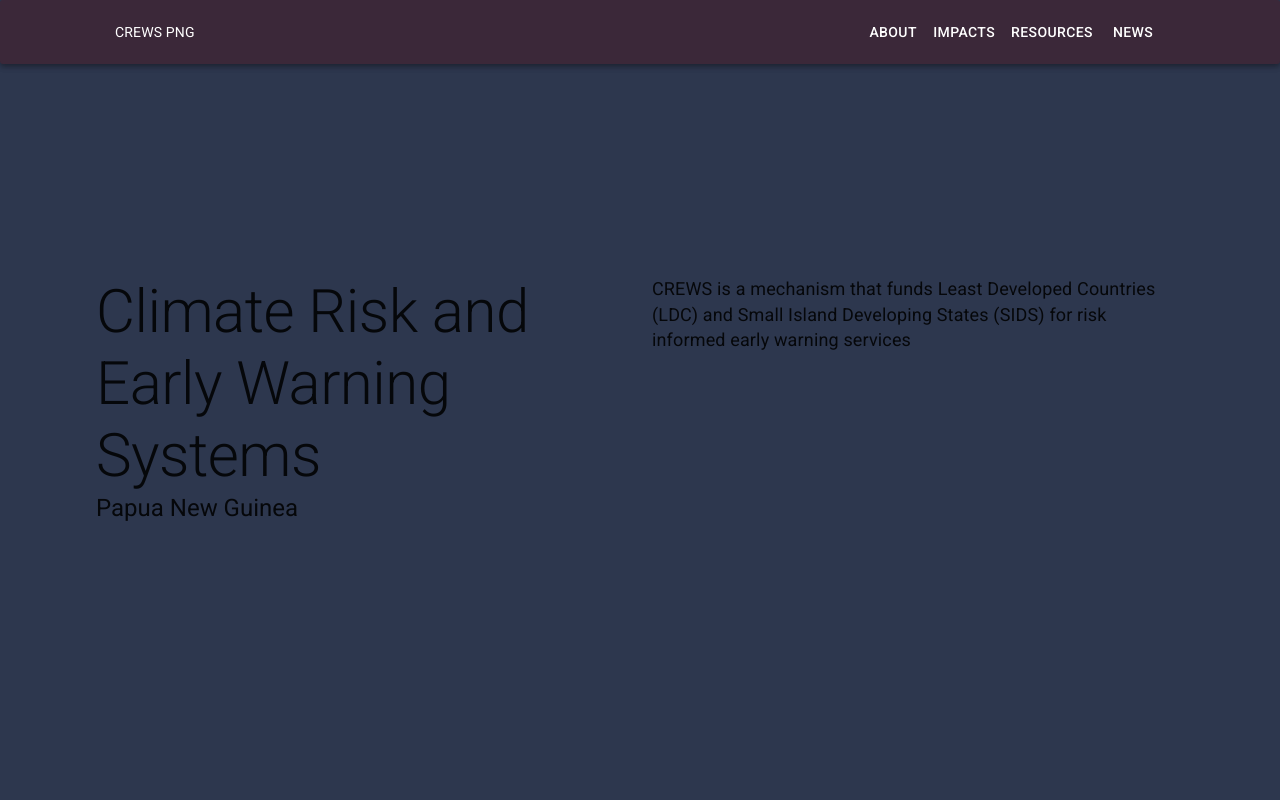
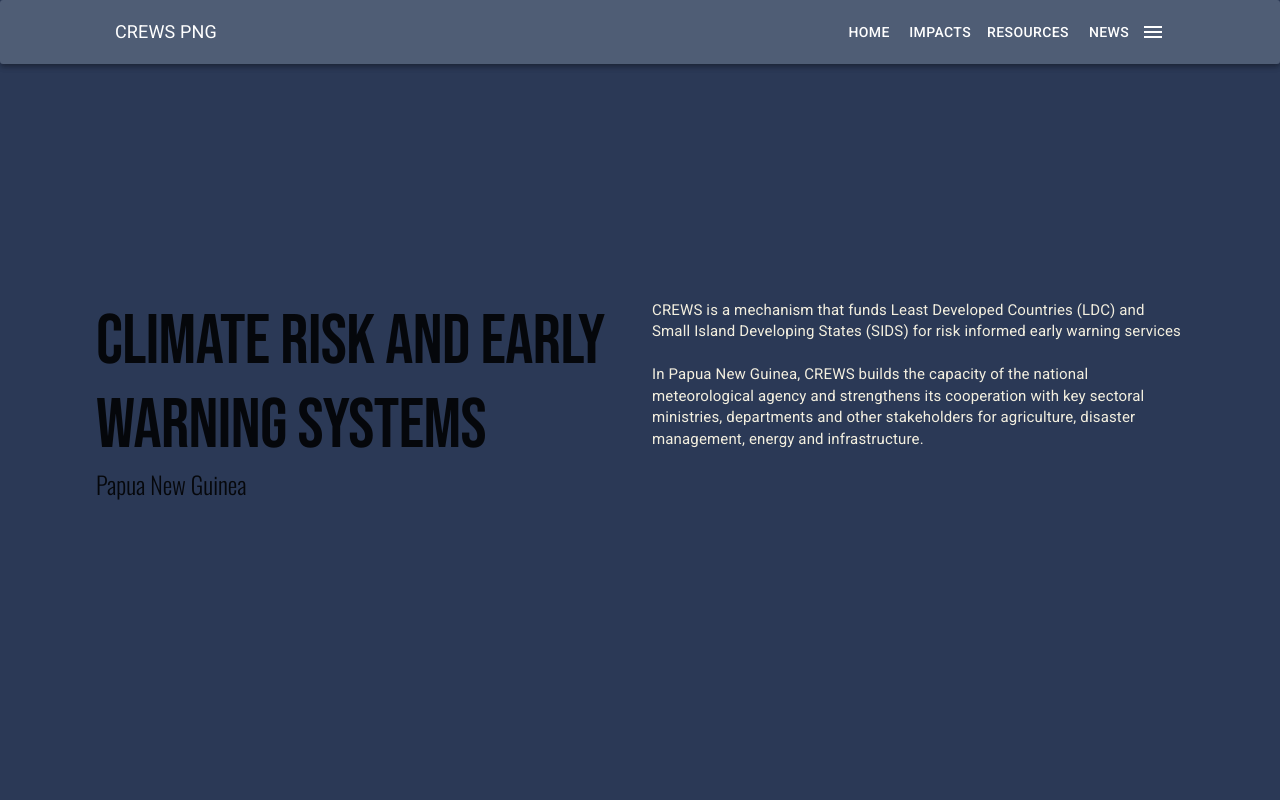
Before and after one commit to nyte75/crews_png, a React (Create React App) app: page / in a window 1280 px wide. Shown: the top 800 px of the page. Built offline with nearby package versions, Linux system fonts and the light colour scheme.

Commit message:
react routing + layout

```diff
--- a/public/index.html
+++ b/public/index.html
@@ -13,8 +13,9 @@
     <link rel="manifest" href="%PUBLIC_URL%/manifest.json" />
     <link rel="stylesheet" href="https://fonts.googleapis.com/css?family=Roboto:300,400,500,700&display=swap" />
     <!--GoogleFonts-->
-    <link href="https://fonts.googleapis.com/css2?family=Oswald:wght@200&display=swap" rel="stylesheet">
-    <title>React App</title>
+    <link href="https://fonts.googleapis.com/css2?family=Anton&family=Bebas+Neue&family=Oswald:wght@300&display=swap"
+      rel="stylesheet">
+    <title>CREWS PNG</title>
   </head>
   <body>
     <noscript>You need to enable JavaScript to run this app.</noscript>
--- a/src/components/Navbar/Navbar.css
+++ b/src/components/Navbar/Navbar.css
@@ -1,6 +1,6 @@
  .appBar {
     position: absolute;
-    background: rgba(92, 8, 8, 0.3);
+    background: rgba(163, 176, 189, 0.3);
     border: 0;
     border-radius: 3;
     color: white;
@@ -12,3 +12,11 @@
     width: 90%;
     margin: auto;
  }
+.linkStyle {
+   color: #ffffff;
+   text-decoration: none;
+}
+.logoHeader {
+
+   flex-grow: 1;
+}
--- a/src/components/Navbar/index.jsx
+++ b/src/components/Navbar/index.jsx
@@ -1,47 +1,81 @@
-import React from 'react'
+import React, { useState } from 'react'
 import { Typography, AppBar, CssBaseline,Toolbar, Button} from '@material-ui/core';
+import { Menu, Close } from '@material-ui/icons';
+import {Link} from 'react-router-dom';
 import { makeStyles } from '@material-ui/core';
 import './Navbar.css';
 
 const useStyles = makeStyles({
     appBar:{
         position: 'absolute',
-        background: 'rgba(92, 8, 8, 0.3)',
+        background: 'rgba(163, 176, 189, 0.3)',
         border: 0,
         borderRadius: 3,
         color: 'white',
-        fontSize: 14,
+        fontSize: 18,
         padding: '0 30px',
     },
     toolBar:{
         width: '90%',
         margin: 'auto'
     },
+    linkStyle:{
+      color: '#ffffff',
+      textDecoration: 'none',
+    },
+
 })
 const Index = () => {
     const classes = useStyles()
+    const [toggleMenu, setToggleMenu] = useState(false)
+
+    const Nav = () => (
+    <div>
+            <Link to="/" className={classes.linkStyle} >
+              <Button color='inherit'>
+                HOME
+              </Button>
+            </Link>
+            <Link to="/impacts" className={classes.linkStyle} >
+              <Button color='inherit'>
+                IMPACTS
+              </Button>
+            </Link>
+            <Link to="/resources" className={classes.linkStyle} >
+               <Button color='inherit'>
+                  RESOURCES
+                </Button>
+            </Link>
+            <Link to="/news" className={classes.linkStyle} >
+              <Button color='inherit'>
+                NEWS
+              </Button>
+            </Link>
+    </div>
+  )
   return (
     <div>
         <CssBaseline />
         <AppBar className={classes.appBar}>
           <Toolbar className={classes.toolBar}>
-            <Typography variant="p" style={{flexGrow: 1}}>CREWS PNG</Typography>
-            <Button color='inherit'>
-              ABOUT
-            </Button>
-            <Button color='inherit'>
-              IMPACTS
-            </Button>
-            <Button color='inherit'>
-              RESOURCES
-            </Button>
-            <Button color='inherit'>
-              NEWS
-            </Button>
+            <Typography variant="p" style={{flexGrow:1}}>CREWS PNG</Typography>
+            <Nav />
+            <>
+              {toggleMenu
+                ?<Close size={27} onClick={() => setToggleMenu(false)}/>
+                :<Menu size={27} onClick={() => setToggleMenu(true)}/>
+              }
+              {toggleMenu && (
+                <div className={classes.mobile}>
+                  <Nav />
+                </div>
+              )}
+            </>
           </Toolbar>
         </AppBar>
     </div>
   )
+
 }
 
 export default Index
--- a/src/pages/Home.jsx
+++ b/src/pages/Home.jsx
@@ -2,52 +2,60 @@
 import { Typography, Grid, Box} from '@material-ui/core';
 import { makeStyles } from '@material-ui/core'
 import { Navbar } from '../components';
+import './Pages.css'
 
-
+const grue  = {
+  color1 : '#537892',
+  color2 : '#a7b7c6',
+  color3 : '#f3efdf',
+  color4 : '#bdcfaa',
+  color5 : '#8eae83',
+  black : '#000',
+}
 const useStyles = makeStyles({
-  root : {
-    background : 'rgb(45, 55, 78);',
+  title : {
+    fontFamily: 'Bebas Neue',
+    fontSize: 70,
+    color: 'linear-gradient(90deg, rgba(139, 192, 74, 1) 0%, rgba(0, 150, 136, 1) 50%, rgba(63, 81, 181, 1) 100%)'
   },
-  toor: {
-    width: '85%',
-    margin: 'auto',
-  },
-  main : {
-    height : '100vh',
-    display: 'flex',
-    flexDirection: 'row',
-    justifyContent: 'center',
-    alignItems: 'center',
+  titleSm :{
+    fontFamily: 'Oswald',
+    fontWeight: 400,
   },
   desc: {
-    fontSize: 18,
+    fontSize : 15,
+    color: grue.color3,
   }
 })
 const Home = () => {
   const classes = useStyles()
   return (
-    <div className = {classes.root}>
-      <div className= {classes.toor}>
+    <div className = "root">
+      <div className= "toor">
         <Navbar />
-        <main className={classes.main}>
+        <main className="main">
           <Grid container spacing={3}>
             <Grid item xs={12} md={6}>
-                <Typography variant="h2" >Climate Risk and Early Warning Systems</Typography>
-                 <Typography variant="h5">Papua New Guinea</Typography>
+                <Typography variant="h2" className={classes.title}>Climate Risk and Early Warning Systems</Typography>
+                 <Typography variant="h5" className={classes.titleSm}>Papua New Guinea</Typography>
             </Grid>
             <Grid item xs={12} md={6}>
               <Box>
                 <Typography variant="p" className={classes.desc}>
-CREWS is a mechanism that funds Least Developed Countries (LDC) and Small Island Developing States (SIDS) for risk informed early warning services</Typography>
+                  CREWS is a mechanism that funds Least Developed Countries (LDC) and Small Island Developing
+                  States (SIDS) for risk informed early warning services<br/><br/>
+                  In Papua New Guinea, CREWS builds the capacity of the national meteorological agency and
+                  strengthens its cooperation with key sectoral ministries, departments and other stakeholders
+                  for agriculture, disaster management, energy and infrastructure.
+                </Typography>
               </Box>
             </Grid>
-
           </Grid>
 
         </main>
-        <main className={classes.main}>
+        <map className="map main">
           <Typography variant="h4">managing App</Typography>
-        </main>
+        </map>
       </div>
 
     </div>
--- a/src/pages/Impacts.jsx
+++ b/src/pages/Impacts.jsx
@@ -1,8 +1,9 @@
 import React from 'react'
-
+import { Navbar } from '../components'
 const Impacts = () => {
     return (
         <div>
+            <Navbar/>
             <h1>Impacts</h1>
         </div>
     )
--- a/src/pages/News.jsx
+++ b/src/pages/News.jsx
@@ -1,8 +1,9 @@
 import React from 'react'
-
+import { Navbar } from '../components'
 const News = () => {
   return (
     <div>
+      <Navbar />
       <h1>NEWS</h1>
     </div>
   )
--- /dev/null
+++ b/src/pages/Pages.css
@@ -0,0 +1,24 @@
+:root {
+    --color-1: #E8464E;
+    --color-2: #2B3956;
+    --color-3: #4B7196;
+    --color-4: #AFD0DB;
+    --color-5: #E4EFF0;
+
+    --gradient-text: linear-gradient(90deg, rgba(139, 192, 74, 1) 0%, rgba(0, 150, 136, 1) 50%, rgba(63, 81, 181, 1) 100%)
+}
+
+.root {
+      background: var(--color-2);
+}
+.toor{
+      width:85%;
+      margin: auto;
+}
+.main{
+      height: 100vh;
+      display: flex;
+      flex-direction: row;
+      justify-content: center;
+      align-items: center;
+}
--- a/src/pages/Resources.jsx
+++ b/src/pages/Resources.jsx
@@ -1,8 +1,9 @@
 import React from 'react'
-
+import { Navbar } from '../components'
 const Resources = () => {
     return (
         <div>
+            <Navbar />
             <h1>Resources</h1>
         </div>
     )
```
Also changed, not shown: public/robots.txt.
